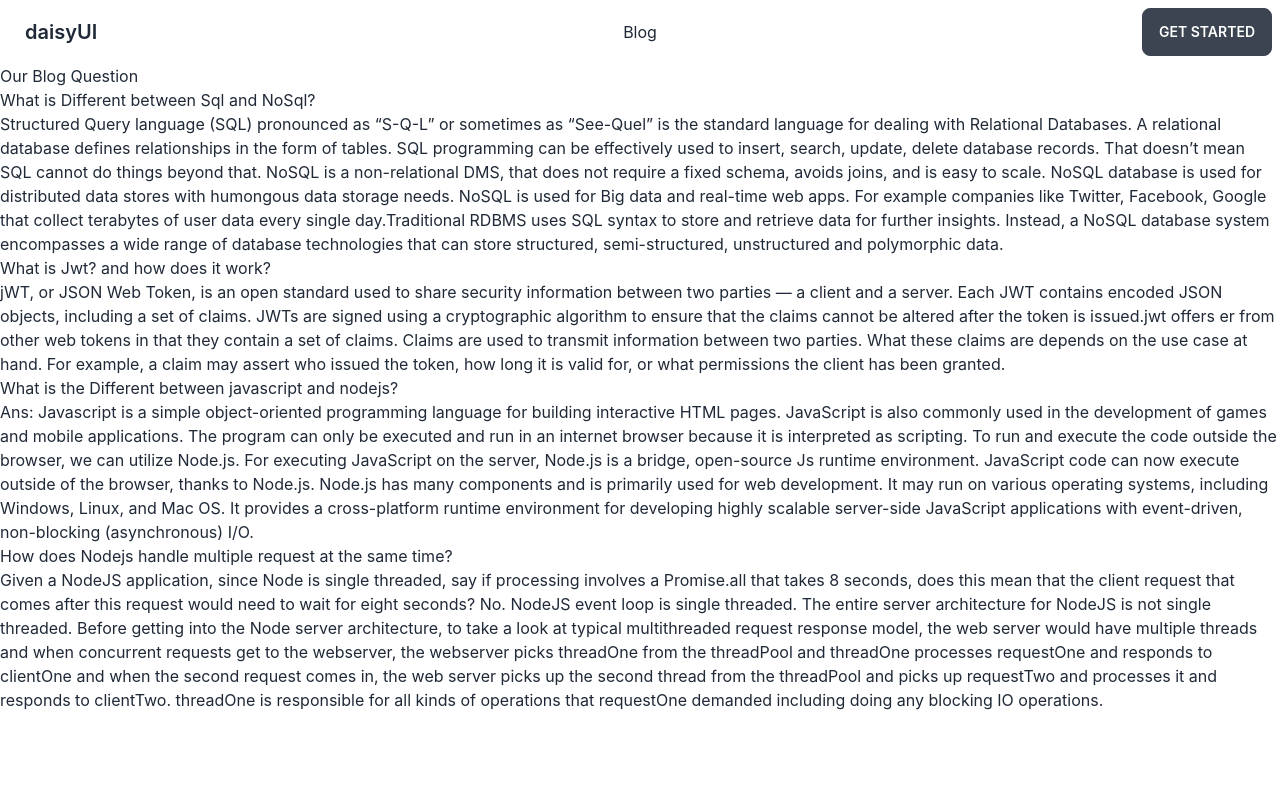
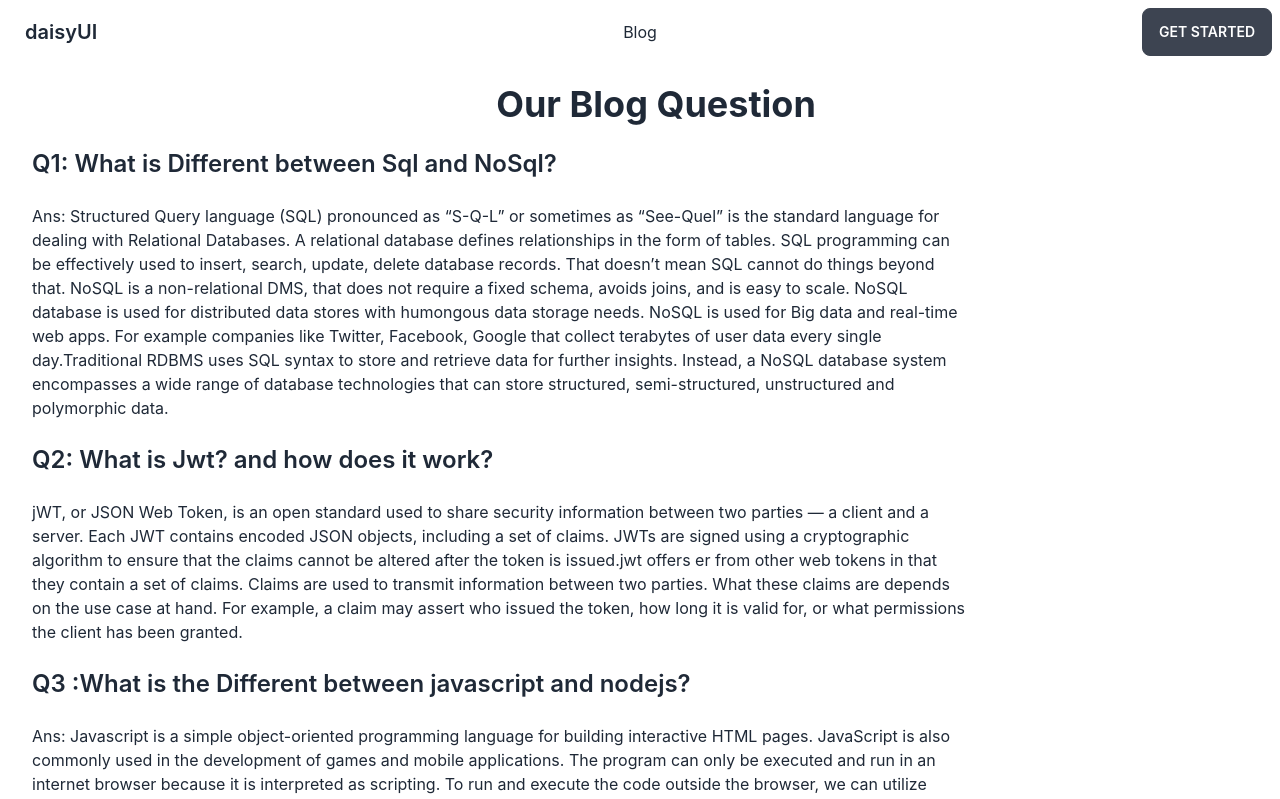
Before and after one commit to niaz-abir/assignment11client, a React (Create React App) app: page /blog in a window 1280 px wide. Shown: the top 799 px of the page. Built offline with nearby package versions, Linux system fonts and the light colour scheme.

Commit message:
eleven commit

```diff
--- a/src/Components/Blog/Blog.js
+++ b/src/Components/Blog/Blog.js
@@ -2,17 +2,19 @@ import React from "react";
 
 const Blog = () => {
   return (
-    <div>
-      <h1>Our Blog Question</h1>
-      <div>
-        <h2>What is Different between Sql and NoSql?</h2>
+    <div className="ml-8 mt-5">
+      <h1 className="text-4xl text-center mb-6 font-bold">Our Blog Question</h1>
+      <div className="mb-6 w-3/4 ">
+        <h2 className="mb-6 text-2xl font-semibold">
+          Q1: What is Different between Sql and NoSql?
+        </h2>
         <p>
-          Structured Query language (SQL) pronounced as “S-Q-L” or sometimes as
-          “See-Quel” is the standard language for dealing with Relational
-          Databases. A relational database defines relationships in the form of
-          tables. SQL programming can be effectively used to insert, search,
-          update, delete database records. That doesn’t mean SQL cannot do
-          things beyond that. NoSQL is a non-relational DMS, that does not
+          Ans: Structured Query language (SQL) pronounced as “S-Q-L” or
+          sometimes as “See-Quel” is the standard language for dealing with
+          Relational Databases. A relational database defines relationships in
+          the form of tables. SQL programming can be effectively used to insert,
+          search, update, delete database records. That doesn’t mean SQL cannot
+          do things beyond that. NoSQL is a non-relational DMS, that does not
           require a fixed schema, avoids joins, and is easy to scale. NoSQL
           database is used for distributed data stores with humongous data
           storage needs. NoSQL is used for Big data and real-time web apps. For
@@ -24,8 +26,10 @@ const Blog = () => {
           and polymorphic data.
         </p>
       </div>
-      <div>
-        <h2>What is Jwt? and how does it work?</h2>
+      <div className="mb-6 w-3/4">
+        <h2 className="mb-6 text-2xl font-semibold">
+          Q2: What is Jwt? and how does it work?
+        </h2>
         <p>
           jWT, or JSON Web Token, is an open standard used to share security
           information between two parties — a client and a server. Each JWT
@@ -39,8 +43,10 @@ const Blog = () => {
           client has been granted.
         </p>
       </div>
-      <div>
-        <h2>What is the Different between javascript and nodejs?</h2>
+      <div className="mb-6 w-3/4">
+        <h2 className="mb-6 text-2xl font-semibold">
+          Q3 :What is the Different between javascript and nodejs?
+        </h2>
         <p>
           Ans: Javascript is a simple object-oriented programming language for
           building interactive HTML pages. JavaScript is also commonly used in
@@ -57,10 +63,12 @@ const Blog = () => {
           non-blocking (asynchronous) I/O.
         </p>
       </div>
-      <div>
-        <h2>How does Nodejs handle multiple request at the same time?</h2>
+      <div className="mb-6 w-3/4">
+        <h2 className="Mb-6 text-2xl font-semibold">
+          Q4: How does Nodejs handle multiple request at the same time?
+        </h2>
         <p>
-          Given a NodeJS application, since Node is single threaded, say if
+          Ans: Given a NodeJS application, since Node is single threaded, say if
           processing involves a Promise.all that takes 8 seconds, does this mean
           that the client request that comes after this request would need to
           wait for eight seconds? No. NodeJS event loop is single threaded. The
```
